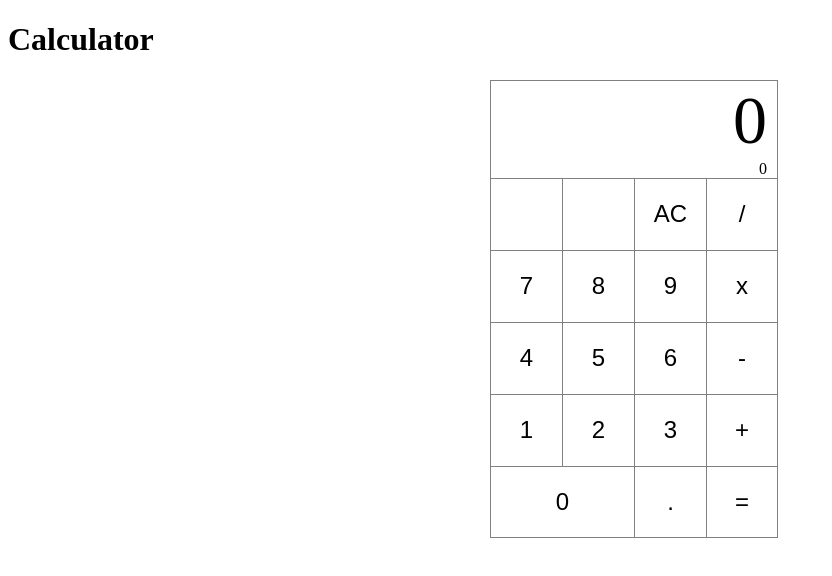
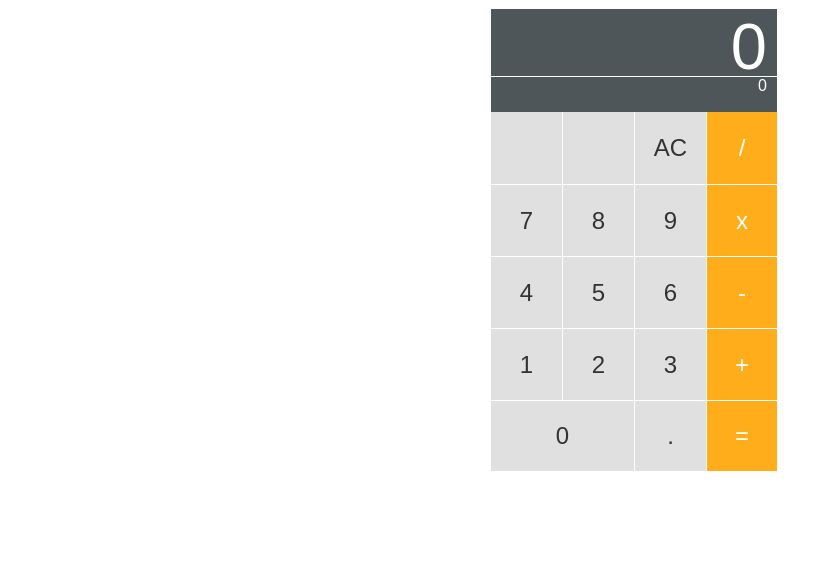
Before and after one commit to Kiesum/javascript-calculator, a plain HTML site: page index.html in a window 1280 px wide. Both pictures are taken after a click on the button "AC". Shown: the whole page, without its empty margins (0-832 px from the left). Drawn offline with nearby package versions, Linux system fonts and the light colour scheme.

Commit message:
finished with a few bugs

```diff
--- a/index.html
+++ b/index.html
@@ -8,7 +8,6 @@
   <link rel="stylesheet" href="main.css"/>
 </head>
 <body>
-  <h1>Calculator</h1>
   <div class='screen-container'>
     <div class='screen'>0</div>
     <div class='equation'>0</div>
--- a/main.css
+++ b/main.css
@@ -1,3 +1,6 @@
+body {
+  font-family: sans-serif;
+}
 
 .row, .screen-container {
   width: 300px;
@@ -7,39 +10,60 @@
 .screen, .equation {
   width: 96%;
   border-style: solid;
-  border-color: grey;
+  border-color: white;
   box-sizing: border-box;
   padding: 0 10px;
   word-break: break-all;
   text-align: right;
+  background: #4e565a;
+  color: white;
+  overflow: scroll;
 }
 
 .screen {
   border-width: 1px 1px 0 1px;
-  font-size: 68px;
+  font-size: 65px;
+  height: 68px;
 }
 
 .equation {
-  border-width: 0px 1px 0 1px;
+  height: 36px;
+  border-width: 1px 1px 0 1px;
+  overflow: hidden;
 }
 
 input {
     float: left;
     width: 24%;
     height: 72px;
-    background: transparent;
+    background: #e0e0e0;
     border-style: solid;
-    border-color: grey;
+    border-color: white;
     border-width: 1px 0 1px 1px;
     font-size: 24px;
+    color: #333333;
+}
+
+input:focus {
+    outline: none;
 }
 
 input.zero {
   width: 48%;
 }
 
+input.operator {
+  background: #ffad1a;
+  color: white;
+
+}
+
 .row1 input, .row2 input, .row3 input, .row4 input {
     border-bottom: none;
+}
+
+.row1 input {
+  border-top: none;
 }
 
 input:nth-child(4), input.equals {
--- a/main.js
+++ b/main.js
@@ -12,7 +12,24 @@ $(function() {
   function inputNumbers(number) {
     currentValue += number;
     equation += number;
+    shrinkNumberSize(currentValue);
     displayNumber(currentValue);
+  }
+
+  function shrinkNumberSize(number) {
+    if (number.length < 8) {
+      screen.css({'font-size': '65px'});
+    } else if (number.length >= 8 && number.length < 10) {
+      screen.css({'font-size': '55px'});
+    } else if (number.length >= 10 && number.length < 12) {
+      screen.css({'font-size': '45px'});
+    } else if (number.length >= 12 && number.length < 14) {
+      screen.css({'font-size': '35px'});
+    } else if (number.length >= 14 && number.length < 16) {
+      screen.css({'font-size': '25px'});
+    } else if (number.length >= 16){
+      screen.css({'font-size': '18px'});
+    }
   }
 
   function displayNumber(currentValue) {
@@ -63,6 +80,7 @@ $(function() {
     currentValue = '';
     equation = '';
     clearScreen();
+    shrinkNumberSize(currentValue);
   }
 
   function hasDecimal() {
@@ -75,6 +93,7 @@ $(function() {
   }
 
   function displayResult(result) {
+    shrinkNumberSize(result.toString());
     screen.html(result);
   }
 
```
